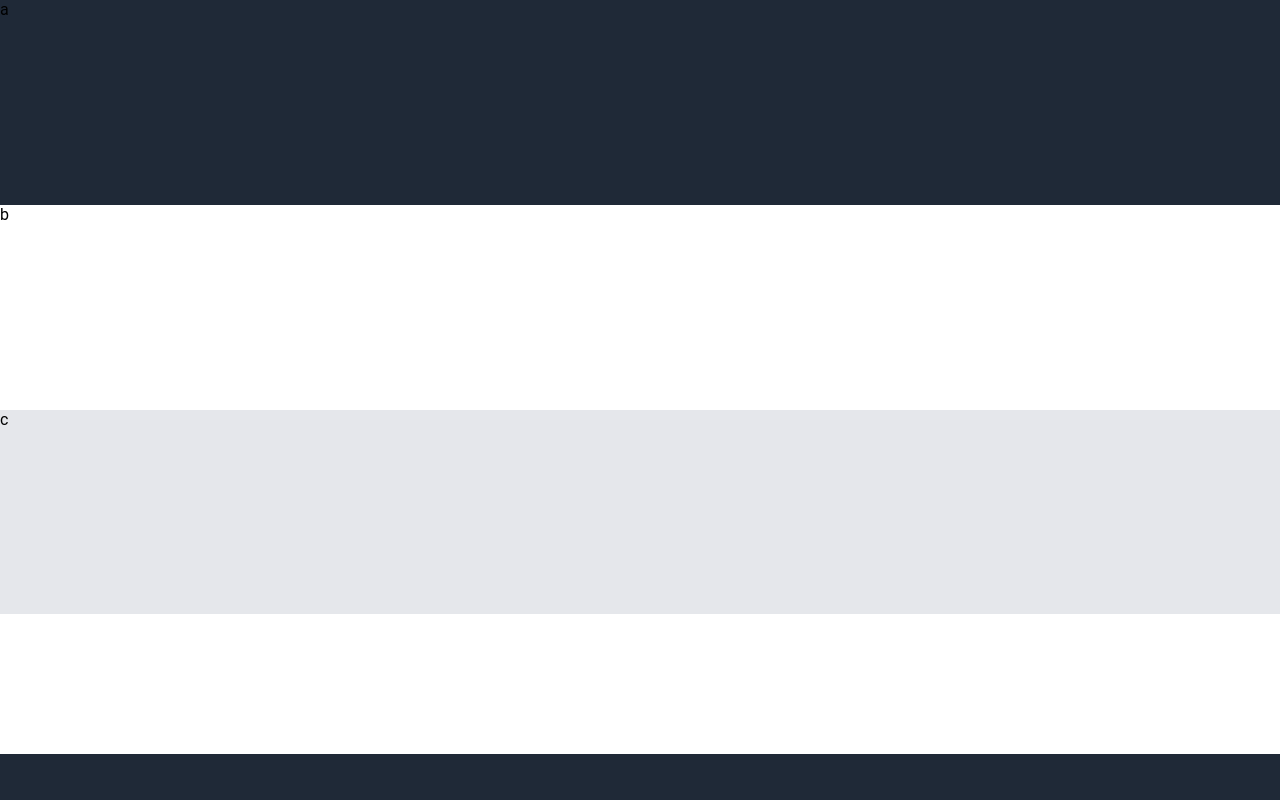
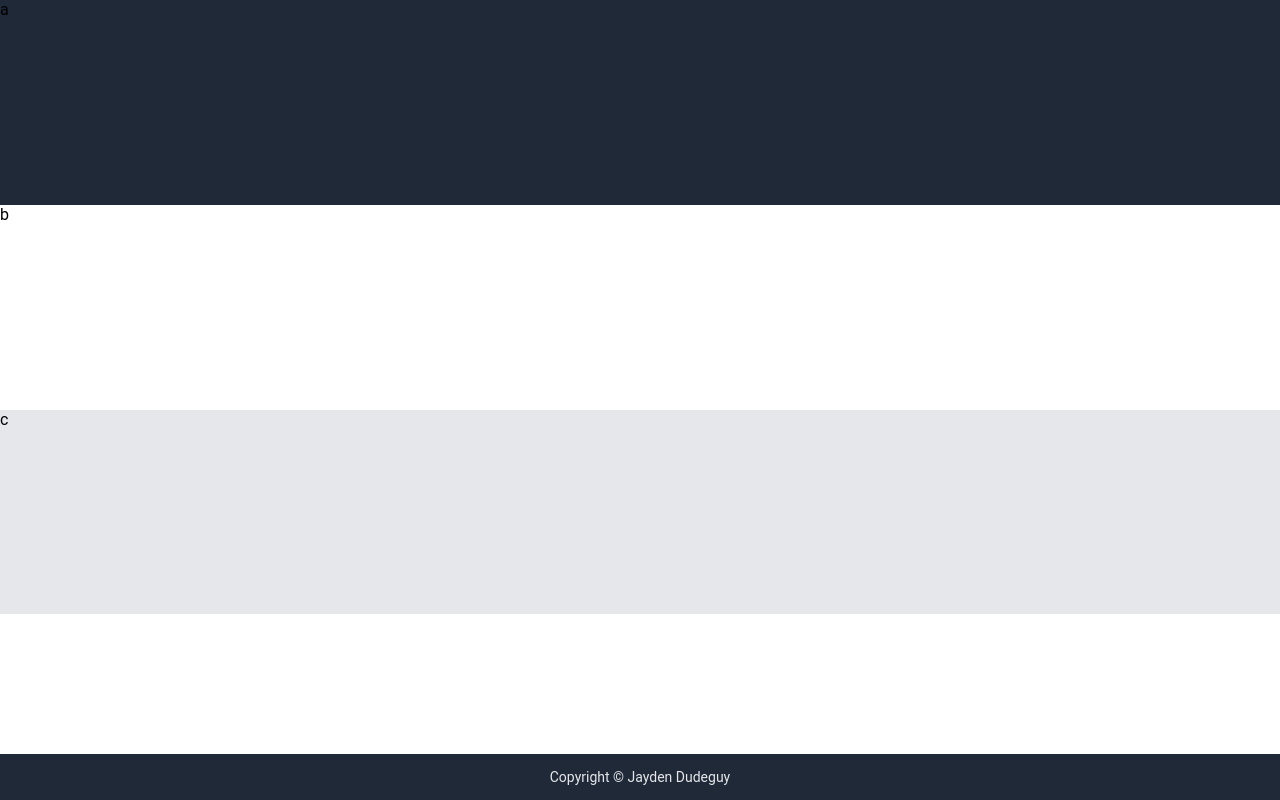
Before and after one commit to QuoteDevs/first-webpage, a plain HTML site: page index.html in a window 1280 px wide. Drawn offline with Linux system fonts and the light colour scheme.

Commit message:
add copyright notice

```diff
--- a/index.html
+++ b/index.html
@@ -13,7 +13,9 @@
         <div class="main">b</div>
         <div class="sub">c</div>
         <div class="footer">
-            <div class="copyright"></div>
+            <div class="copyright">
+                <div id="copy-text">Copyright © Jayden Dudeguy</div>
+            </div>
         </div>
     </div>
 
--- a/style.css
+++ b/style.css
@@ -47,4 +47,13 @@
     background-color: #1f2937;
     height: 25%;
     width: 100%;
+    display: flex;
+    align-items: center;
+    text-align: center;
 }
+
+#copy-text {
+    color: #e5e7eb;
+    font-size: 14px;
+
+}
```
